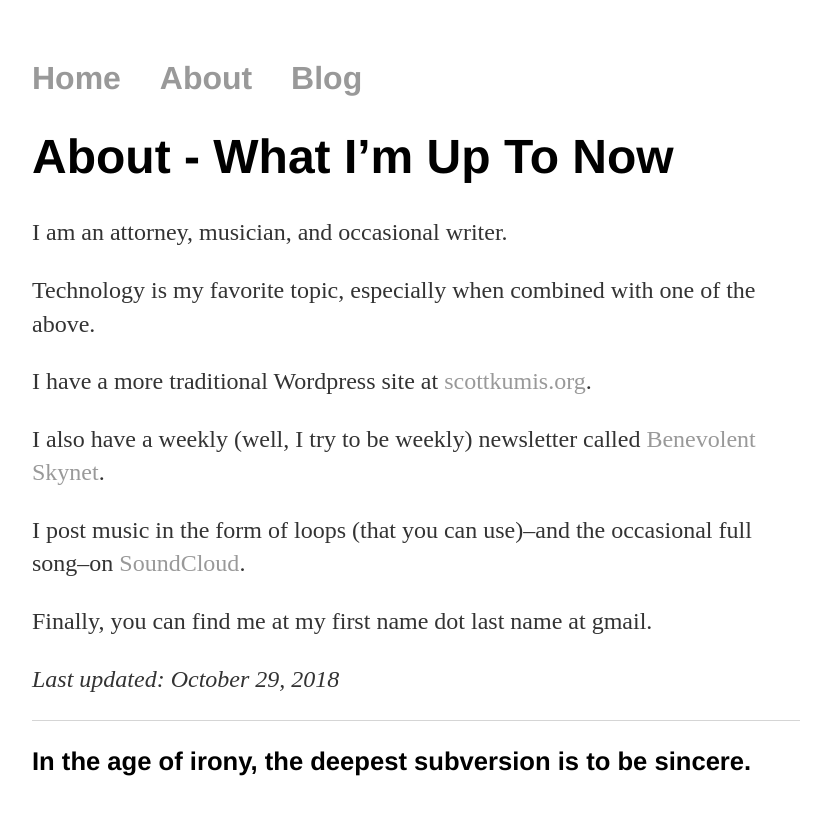
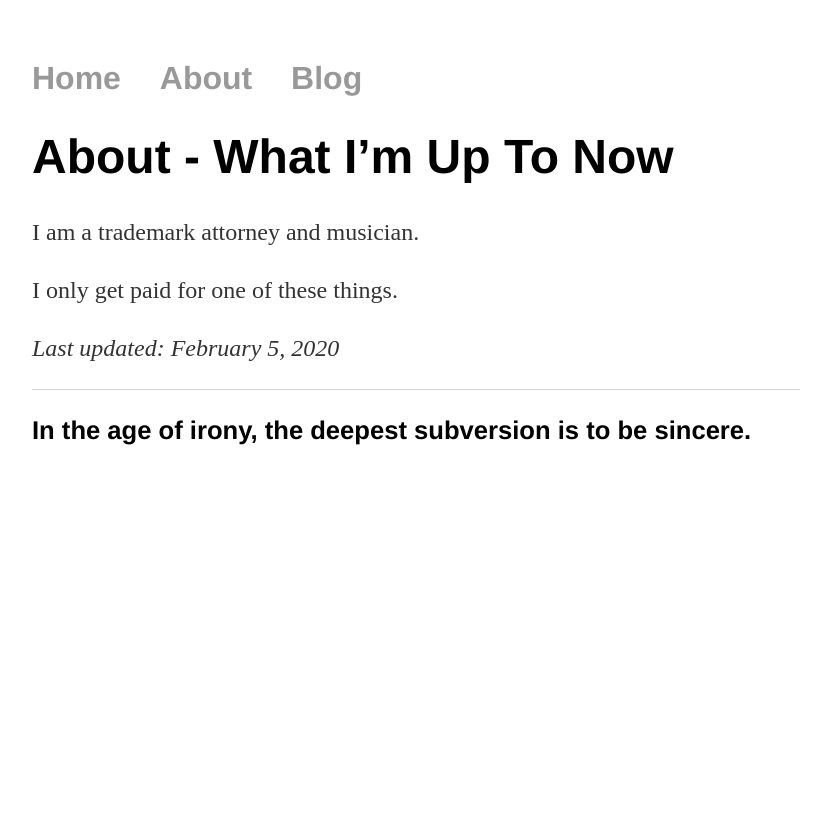
Before and after one commit to scottsimuk22/scottsimuk22.github.io, a Jekyll site: the page built from about.md, in a window 1280 px wide. Shown: the top 815 px of the page, without its empty margins (224-1055 px from the left). Built offline with Jekyll 4.4.1, drawn with Linux system fonts in a browser that asks for light colours.

Commit message:
Update about.md

```diff
--- a/about.md
+++ b/about.md
@@ -6,17 +6,9 @@ permalink: /about/
 
 # About - What I'm Up To Now
 
-I am an attorney, musician, and occasional writer.
+I am a trademark attorney and musician.
 
-Technology is my favorite topic, especially when combined with one of the above.
-
-I have a more traditional Wordpress site at [scottkumis.org](https://www.scottkumis.org).
-
-I also have a weekly (well, I try to be weekly) newsletter called [Benevolent Skynet](https://tinyletter.com/BenevolentSkynet).
-
-I post music in the form of loops (that you can use)--and the occasional full song--on [SoundCloud](https://soundcloud.com/algone).
-
-Finally, you can find me at my first name dot last name at gmail.
+I only get paid for one of these things.
 
 
-*Last updated: October 29, 2018*
+*Last updated: February 5, 2020*
```
